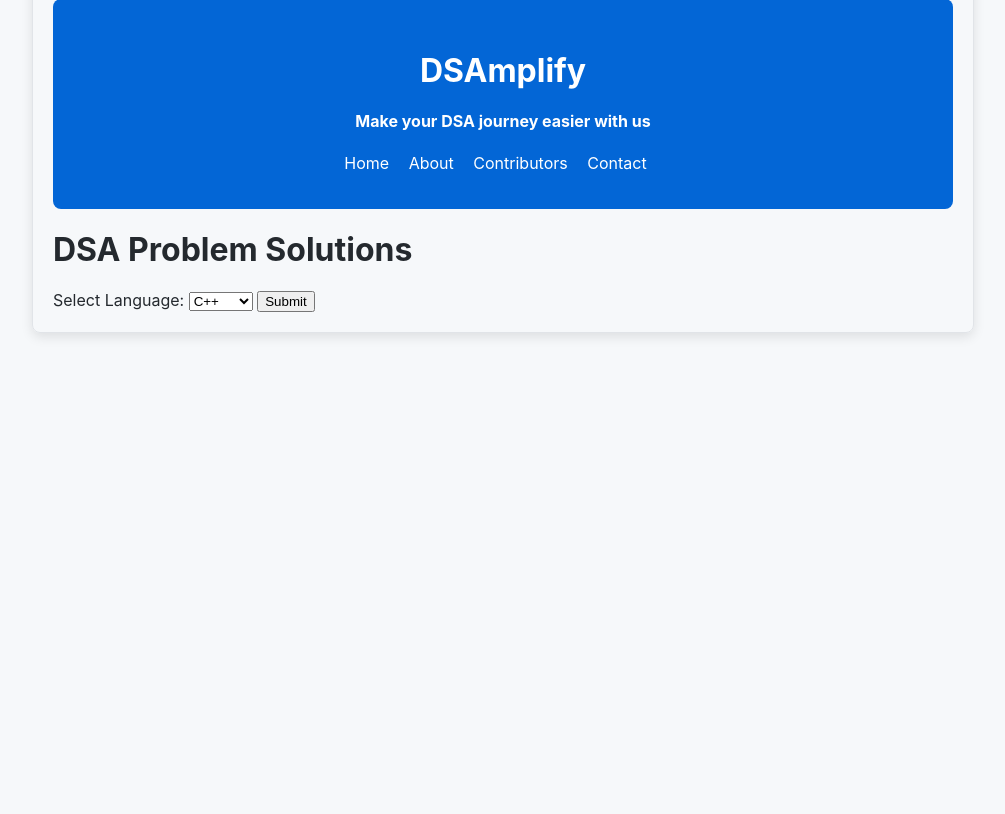
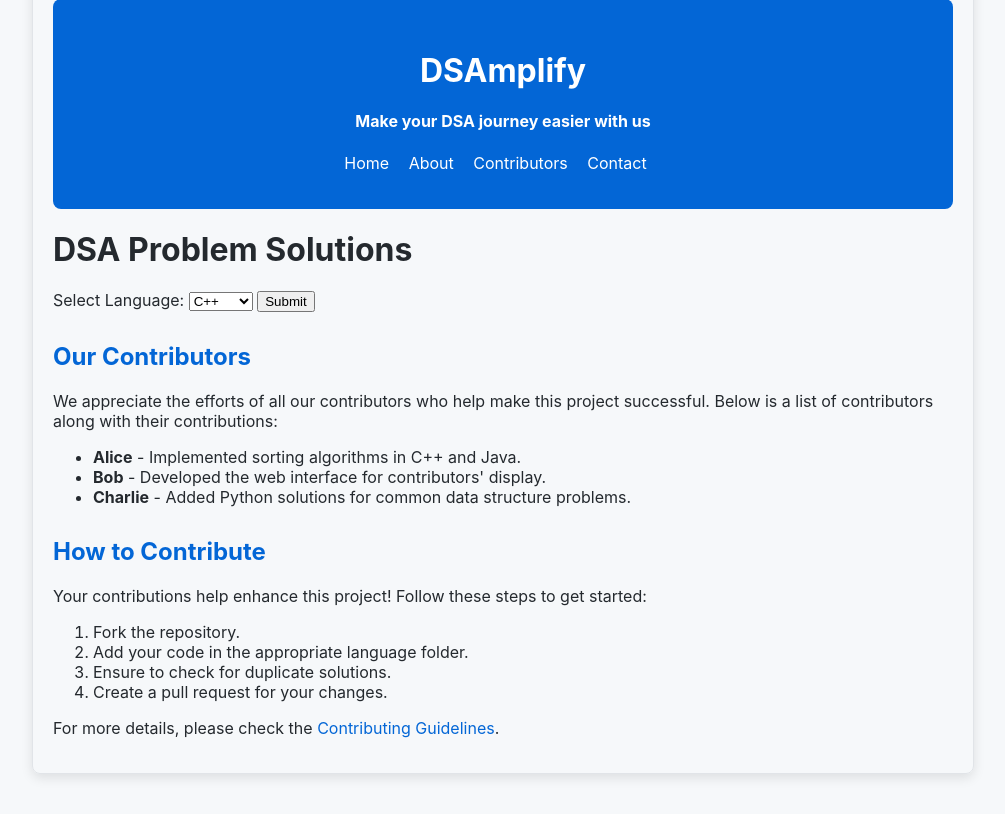
Before and after one commit to d-coder111/DSAmplify, a Flask app: page / in a window 1280 px wide. Shown: the part 62-876 px from the top of the page, without its empty margins (137-1142 px from the left). Before the commit the page ends 399 px from the top, so only its background shows below. Run offline with Flask 3, Linux system fonts and the light colour scheme.

Commit message:
“Update index.html to enhance contributors display and guidelines.
This PR adds initial website files (index.html, style.css, app.js, and contributors.json) to showcase contributors and their contributions. The main page provides an interface for selecting programming languages and viewing related DSA problems. This supports Issue #15 by enhancing the visibility of our contributors.

```diff
--- a/templates/index.html
+++ b/templates/index.html
@@ -132,7 +132,7 @@
       <input type="submit" value="Submit">
     </form>
 
-    <!-- display the questions of the selected language -->
+    <!-- Display the questions of the selected language -->
     {% if questions %}
       <h2>{{ language }} Problems</h2>
       <ul>
@@ -142,5 +142,36 @@
       </ul>
     {% endif %}
 
+    <!-- New Section: Contributors -->
+    <section>
+      <h2>Our Contributors</h2>
+      <p>We appreciate the efforts of all our contributors who help make this project successful. Below is a list of contributors along with their contributions:</p>
+      <ul id="contributors">
+        <li>
+          <strong>Alice</strong> - Implemented sorting algorithms in C++ and Java.
+        </li>
+        <li>
+          <strong>Bob</strong> - Developed the web interface for contributors' display.
+        </li>
+        <li>
+          <strong>Charlie</strong> - Added Python solutions for common data structure problems.
+        </li>
+        <!-- Add more contributors as necessary -->
+      </ul>
+    </section>
+
+    <!-- New Section: How to Contribute -->
+    <section>
+      <h2>How to Contribute</h2>
+      <p>Your contributions help enhance this project! Follow these steps to get started:</p>
+      <ol>
+        <li>Fork the repository.</li>
+        <li>Add your code in the appropriate language folder.</li>
+        <li>Ensure to check for duplicate solutions.</li>
+        <li>Create a pull request for your changes.</li>
+      </ol>
+      <p>For more details, please check the <a href="#">Contributing Guidelines</a>.</p>
+    </section>
+
   </body>
 </html>
```
Lines whose indentation alone changed are shown as unchanged.
